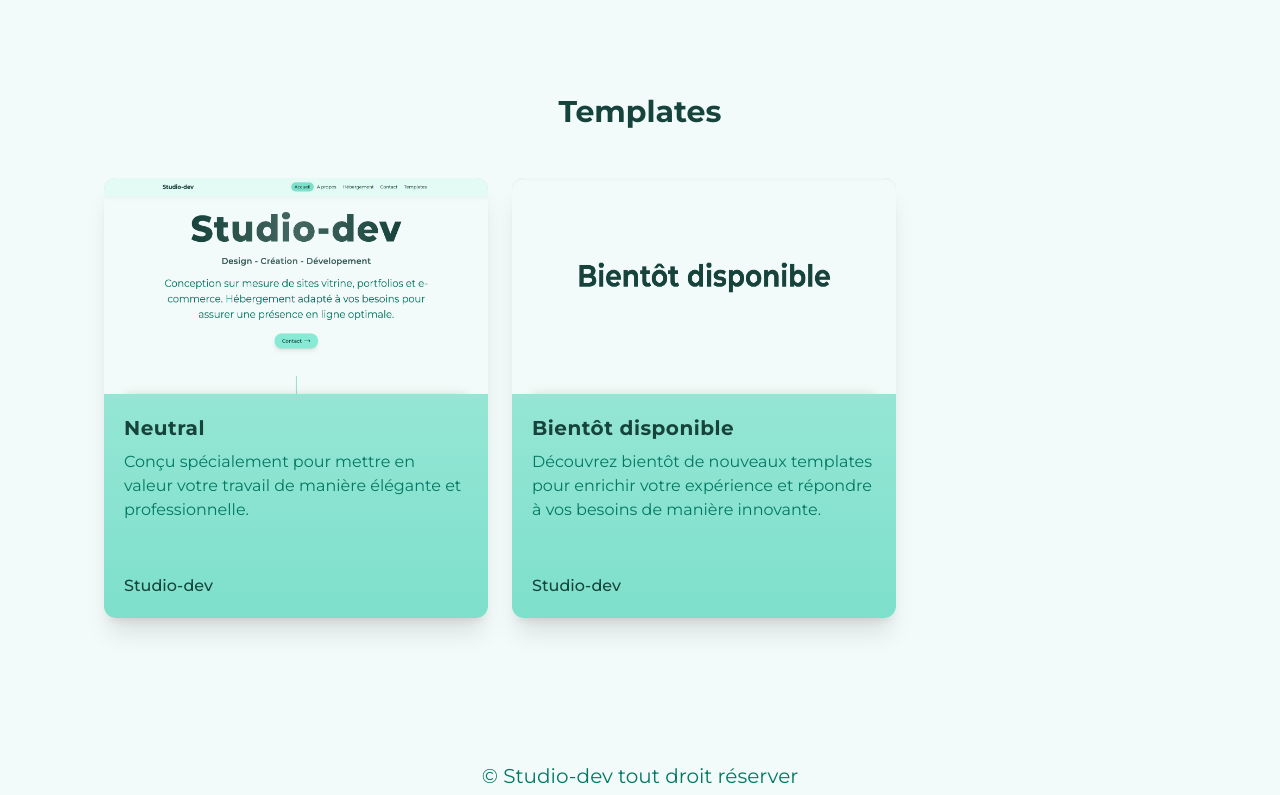
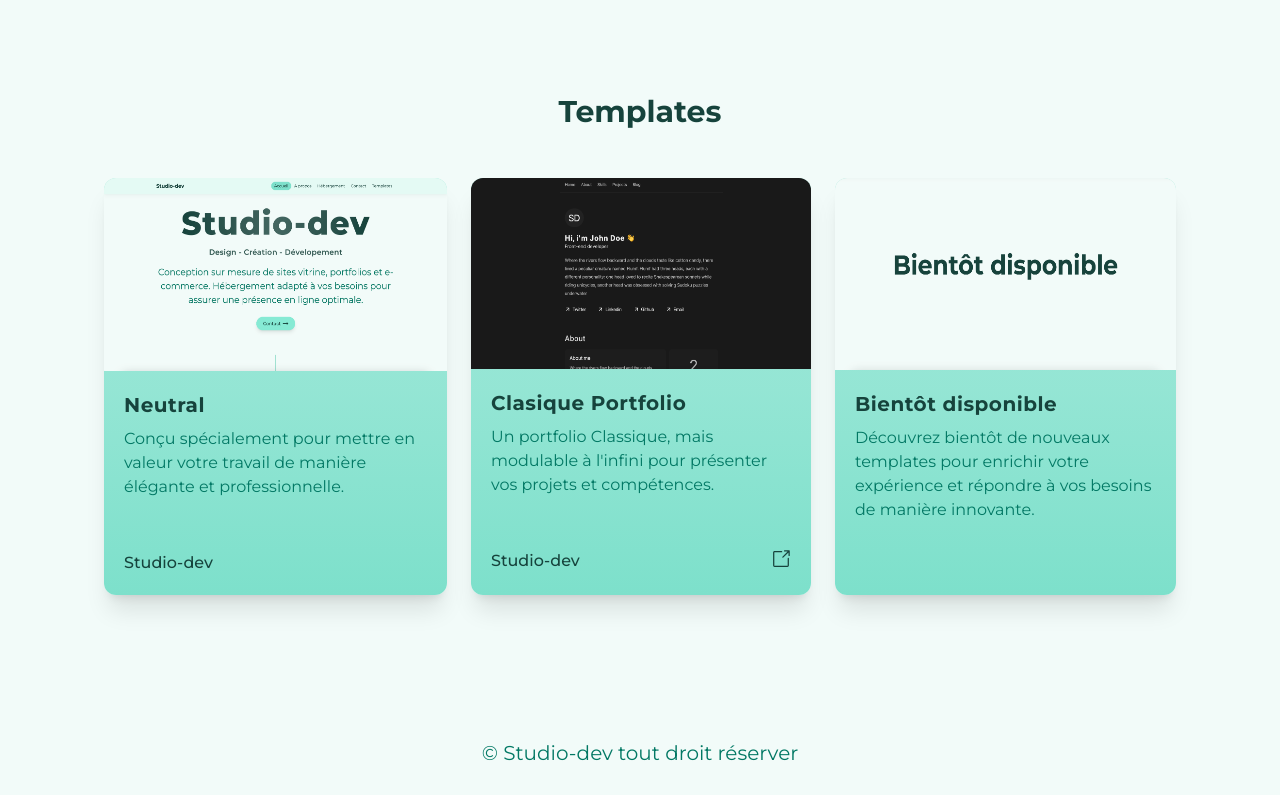
Before and after one commit to Strech4/studio-dev, a Next.js app: page /templates in a window 1280 px wide. Shown: the part 664-1459 px from the top of the page. Built offline with nearby package versions, Linux system fonts and the light colour scheme.

Commit message:
New template
Added Clasique portfolio Template

```diff
--- a/components/templates/TemplatesList.jsx
+++ b/components/templates/TemplatesList.jsx
@@ -3,6 +3,7 @@ import SectionHeading from '../home/SectionHeading'
 import Image from "next/image"
 import ImgTemplates from "@/public/templatesOne.png";
 import ImgSoon from "@/public/commingSoon.png"
+import PortfolioTemplate from "@/public/PortfolioTemplate.png"
 import { GoLinkExternal } from "react-icons/go";
 import Link from "next/link";
 
@@ -16,15 +17,26 @@ export const TemplatesList = () => {
             text: "Conçu spécialement pour mettre en valeur votre travail de manière élégante et professionnelle.",
             image: ImgTemplates,
             linkIcon: false,
+            link: "",
+        },
+        {
+            title: "Clasique Portfolio",
+            author: "SD",
+            by: "Studio-dev",
+            text: "Un portfolio Classique, mais modulable à l'infini pour présenter vos projets et compétences.",
+            image: PortfolioTemplate,
+            linkIcon: true,
+            link: "https://portfolio-template-ecru.vercel.app/"
         },
         {
             title: "Bientôt disponible",
             author: "SD",
-            by: "Studio-dev",
+            by: "",
             text: "Découvrez bientôt de nouveaux templates pour enrichir votre expérience et répondre à vos besoins de manière innovante.",
             image: ImgSoon,
             linkIcon: false,
-        }
+            link: "",
+        },
     ]
 
     return (
@@ -56,7 +68,7 @@ export const TemplatesList = () => {
                             {card.linkIcon ? (
                                 <div className='ml-auto hover:scale-110 transition-all'>
                                     <Link
-                                        href="/"
+                                        href={card.link}
                                         target='_blank'
                                     >
                                         <GoLinkExternal size={20} color='#16433C' />
```
Also changed, not shown: public/PortfolioTemplate.png (added).
